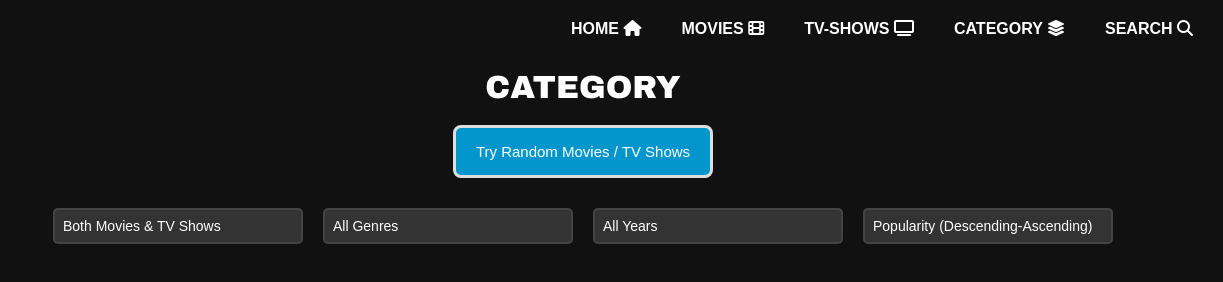
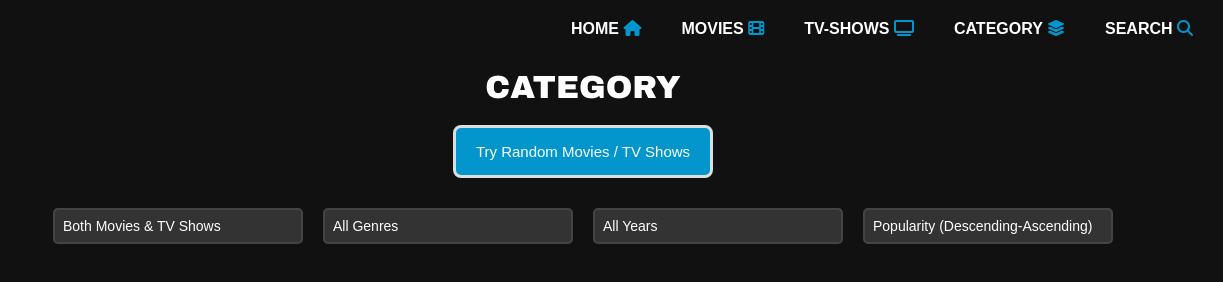
Before and after one commit to zineflix/zinemax-trial2, a plain HTML site: page Netplex/category.html in a window 1280 px wide. Shown: the full height of the page, 57-1280 px from the left. Drawn offline with Linux system fonts and the light colour scheme; no server answers.

Commit message:
Update category.html

```diff
--- a/Netplex/category.html
+++ b/Netplex/category.html
@@ -22,11 +22,11 @@
 
     <!-- Navigation Menu -->
     <ul id="menu">
-      <li><a href="index.html">HOME <i class="fa fa-home" aria-hidden="true"></i></a></li>
-      <li><a href="movies.html">MOVIES <i class="fa fa-film" aria-hidden="true"></i></a></li>
-      <li><a href="tvshows_page.html">TV-SHOWS <i class="fas fa-tv"></i></a></li>
-      <li><a href="category.html">CATEGORY <i class="fa-solid fa-layer-group"></i></a></li>
-      <li><a href="search.html">SEARCH <i class="fa fa-search" aria-hidden="true"></i></a></li>
+      <li><a href="index.html">HOME <i class="fa fa-home" aria-hidden="true" style="color: #0296cc;"></i></a></li>
+      <li><a href="movies.html">MOVIES <i class="fa fa-film" aria-hidden="true" style="color: #0296cc;"></i></a></li>
+      <li><a href="tvshows_page.html">TV-SHOWS <i class="fas fa-tv" style="color: #0296cc;"></i></a></li>
+      <li><a href="category.html">CATEGORY <i class="fa-solid fa-layer-group" style="color: #0296cc;"></i></a></li>
+      <li><a href="search.html">SEARCH <i class="fa fa-search" aria-hidden="true" style="color: #0296cc;"></i></a></li>
     </ul>
   </nav>
  <!-- FOR RESPONSIVE NAVIGATION BAR END -->
```
